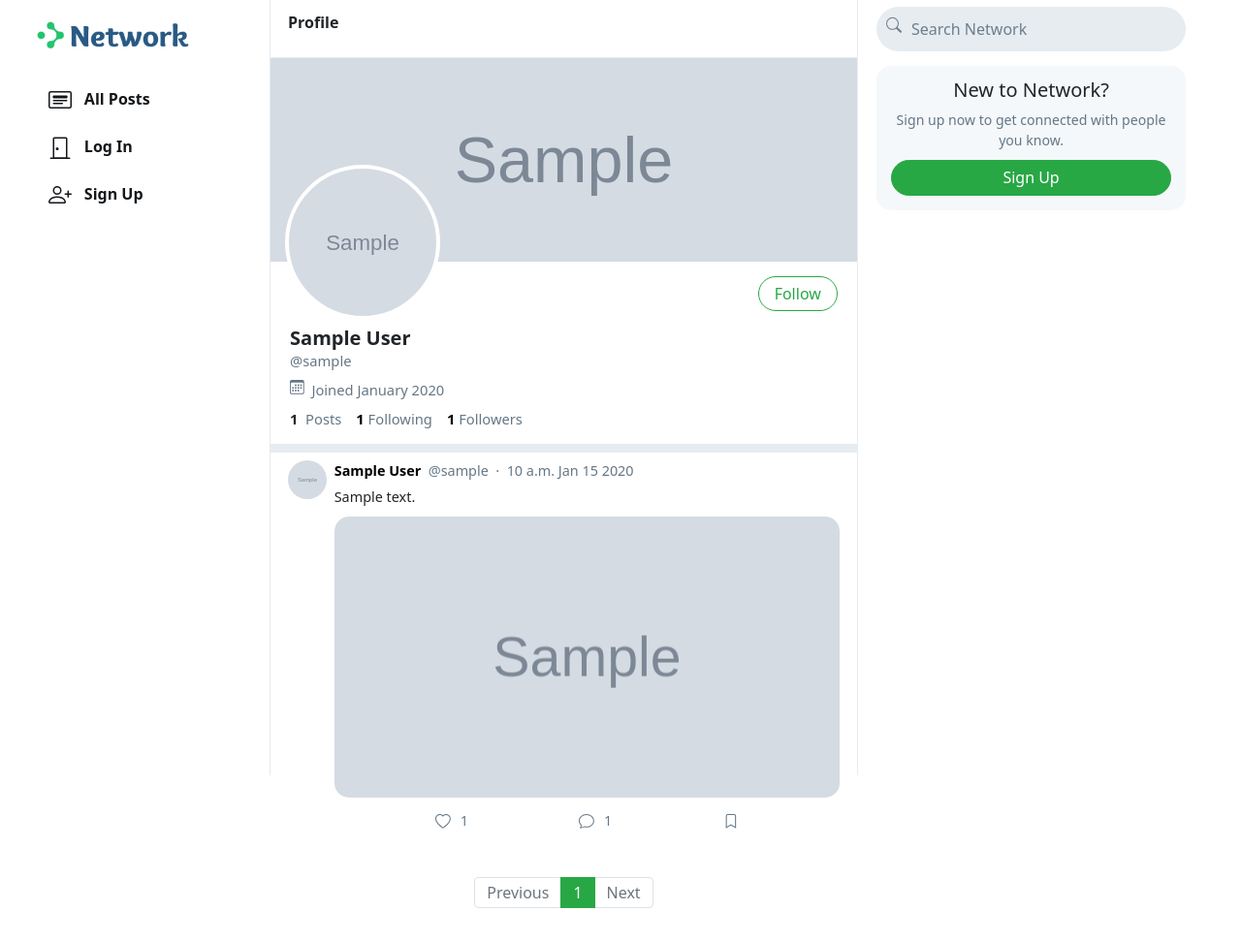
After one commit to yasamin-s96/social-network, a Django app: a page that uses network/templates/layout.html in a window 1280 px wide. The commit adds this page. Shown: the whole page at 97% size. Run offline with Django 5.2, Linux system fonts and the light colour scheme; tables that the repository leaves empty hold one stand-in row (values such as "Sample post"); grey boxes marked "Sample" are stand-in pictures; some libraries are stand-ins or nearby versions.

Commit message:
Added user profile view with basic information and authored posts display

```diff
--- a/account/static/network/layout.js
+++ b/account/static/network/layout.js
@@ -435,7 +435,8 @@ function show_comment(element) {
     let comment_div_data = comment_div.querySelector('.comment-div-data');
     let comment_comments = comment_div_data.querySelector('.comment-comments');
     if (comment_div.style.display === 'block') {
-        comment_div.querySelector('input').focus()
+        comment_div.style.display = 'none'
+        comment_comments.innerHTML = ''
         return;
     }
     comment_div.querySelector('#spinner').style.display = 'block';
--- /dev/null
+++ b/account/templates/profile.html
@@ -0,0 +1,55 @@
+<div class="profile-view" data-user="{{ requested_user.username }}">
+    <div class="cover-image" style="background-image: url({{ requested_user.profile.profile_cover.url }})"></div>
+    <div class="profile-image" style="background-image: url({{ requested_user.profile.profile_image.url }})"></div>
+    <div class="profile-details">
+        <div>
+            {% if user.username == requested_user.username %}
+                <button class="btn btn-outline-success float-right" id="edit-profile-btn">Edit Profile</button>
+            {% elif user in requested_user.follows.all %}
+                <button class="btn btn-success float-right"
+                        onclick="unfollow_user(this,'{{ requested_user.username }}','edit_page')" id="following-btn">
+                    Following
+                </button>
+            {% else %}
+                <button class="btn btn-outline-success float-right"
+                        onclick="follow_user(this,'{{ requested_user.username }}','edit_page')" id="follow-btn">Follow
+                </button>
+            {% endif %}
+        </div>
+        <div class="details-data">
+            <h5>
+                {% if requested_user.get_short_name %}
+                    {{ requested_user.get_full_name|title }}
+                {% else %}
+                    {{ requested_user.username|title }}
+                {% endif %}
+            </h5>
+            <div class="grey">@{{ requested_user.username }}</div>
+            <div class="grey" style="padding: 8px 0px;">
+                <svg width="1em" height="1em" viewBox="0 0 16 16" class="bi bi-calendar3" fill="currentColor"
+                     xmlns="http://www.w3.org/2000/svg">
+                    <path fill-rule="evenodd"
+                          d="M14 0H2a2 2 0 0 0-2 2v12a2 2 0 0 0 2 2h12a2 2 0 0 0 2-2V2a2 2 0 0 0-2-2zM1 3.857C1 3.384 1.448 3 2 3h12c.552 0 1 .384 1 .857v10.286c0 .473-.448.857-1 .857H2c-.552 0-1-.384-1-.857V3.857z"/>
+                    <path fill-rule="evenodd"
+                          d="M6.5 7a1 1 0 1 0 0-2 1 1 0 0 0 0 2zm3 0a1 1 0 1 0 0-2 1 1 0 0 0 0 2zm3 0a1 1 0 1 0 0-2 1 1 0 0 0 0 2zm-9 3a1 1 0 1 0 0-2 1 1 0 0 0 0 2zm3 0a1 1 0 1 0 0-2 1 1 0 0 0 0 2zm3 0a1 1 0 1 0 0-2 1 1 0 0 0 0 2zm3 0a1 1 0 1 0 0-2 1 1 0 0 0 0 2zm-9 3a1 1 0 1 0 0-2 1 1 0 0 0 0 2zm3 0a1 1 0 1 0 0-2 1 1 0 0 0 0 2zm3 0a1 1 0 1 0 0-2 1 1 0 0 0 0 2z"/>
+                </svg>
+                &nbsp;Joined {{ requested_user.date_joined | date:"F Y" }}
+            </div>
+            <div>
+                <strong>
+                    {{ posts_count }}
+                </strong>
+                &nbsp;<span class="grey">Posts</span>
+                &ensp;
+                <a href="#">
+                    <strong id="following__count">{{ following_count | default:0 }}</strong>&nbsp;<span class="grey">Following</span>
+                </a>
+                &ensp;
+                <a href="#">
+                    <strong id="follower__count">{{ follower_count | default:0 }}</strong>&nbsp;<span class="grey">Followers</span>
+                </a>
+            </div>
+        </div>
+    </div>
+</div>
+<div class="space"></div>
--- a/account/urls.py
+++ b/account/urls.py
@@ -8,6 +8,7 @@ urlpatterns = [
     path('login/', auth_views.LoginView.as_view(), name='login'),
     path('logout/', auth_views.LogoutView.as_view(), name='logout'),
     path('register/', views.register, name='register'),
+    path('<str:username>/', views.ProfileView.as_view(), name='profile'),
 
     # Reset password paths
     path('password-reset/<uidb64>/<token>', auth_views.PasswordResetConfirmView.as_view(),
--- a/account/views.py
+++ b/account/views.py
@@ -1,6 +1,13 @@
+from django.contrib.auth import get_user_model
 from django.contrib import messages
-from django.shortcuts import render, redirect
+from django.core.paginator import Paginator
+from django.db.models import Count
+from django.http import Http404
+from django.shortcuts import render, redirect, get_object_or_404
 from django.urls import reverse
+from django.utils.decorators import method_decorator
+from django.views.decorators.csrf import ensure_csrf_cookie
+from django.views.generic import DetailView
 
 from .forms import RegistrationForm, ProfileForm
 
@@ -26,3 +33,25 @@ def register(request):
         profile_form = ProfileForm()
 
     return render(request, 'registration/register.html', {'auth_form': auth_form, 'profile_form': profile_form})
+
+
+@method_decorator(ensure_csrf_cookie, name='dispatch')
+class ProfileView(DetailView):
+    model = get_user_model()
+    context_object_name = 'requested_user'
+    template_name = 'network/index.html'
+
+    def get_object(self, queryset=None):
+        username = self.kwargs.get('username')
+        return get_object_or_404(self.model, username=username)
+
+    def get_context_data(self, **kwargs):
+        context = super().get_context_data(**kwargs)
+        posts = self.object.posts.annotate(likes_count=Count('likes'))
+        posts_paginator = Paginator(posts, 10)
+        context['page_obj'] = posts_paginator.get_page(self.kwargs.get('page'))
+        context['posts_count'] = posts.count()
+        context['following_count'] = self.object.follows.count()
+        context['follower_count'] = self.object.followed_by.count()
+        context['page'] = 'profile'
+        return context
--- a/network/templates/layout.html
+++ b/network/templates/layout.html
@@ -170,7 +170,7 @@
                                 </a>
                             </li>
                             <li class="nav-item" id="profile">
-                                <a href="" class="nav-link">
+                                <a href="{% url "profile" user.username %}" class="nav-link">
                                     <div>
                                         <svg width="1.5em" height="1.5em" viewBox="0 0 16 16" class="bi bi-person"
                                              fill="currentColor" xmlns="http://www.w3.org/2000/svg">
@@ -240,7 +240,7 @@
             <div style="position: absolute; bottom: 10px;">
                 {% if user.is_authenticated %}
                     <li class="nav-item sidenav-user">
-                        <a href="" class="nav-link">
+                        <a href="{% url "profile" user.username %}" class="nav-link">
                             <div class="user_account">
                                 <div class="small-profilepic"
                                      style="float: left; background-image: url({{ user.profile.profile_image.url }})"></div>
--- a/network/templates/network/index.html
+++ b/network/templates/network/index.html
@@ -19,14 +19,15 @@
             </nav>
             <div class="left-div-content">
                 <div class="posts-view">
-                    {% block profile %}
-                    {% endblock %}
+                    {% if page == 'profile' %}
+                        {% include 'profile.html' with requested_user=requested_user user=user posts_count=posts_count following_count=following_count follower_count=follower_count %}
+                    {% endif %}
                     <div class="main-div-content">
                         {% for post in page_obj.object_list %}
                             <div class="post" data-post_id="{{ post.id }}">
                                 <div>
                                     <div>
-                                        <a href="#">
+                                        <a href="{% url 'profile' post.creator.username %}">
                                             <div class="small-profilepic"
                                                  style="background-image: url({{ post.creator.profile.profile_image.url }})"></div>
                                         </a>
@@ -34,19 +35,18 @@
                                     <div style="flex: 1">
                                         <div class="post-user">
                                             <div>
-                                                <a href="#">
+                                                <a href="{% url 'profile' post.creator.username %}">
                                                     <span>
                                                         <strong>
-                                                            {% if post.creator.first_name %}
-                                                                {{ post.creator.first_name|title }}
-                                                                {{ post.creator.last_name|title }}
+                                                            {% if post.creator.get_short_name %}
+                                                                {{ post.creator.get_full_name|title }}
                                                             {% else %}
                                                                 {{ post.creator.username|title }}
                                                             {% endif %}
                                                         </strong>
                                                     </span>
                                                 </a>
-                                                <a href="#">
+                                                <a href="{% url 'profile' post.creator.username %}">
                                                     <span class="grey">&nbsp;@{{ post.creator.username }}</span>
                                                 </a>
                                                 <span class="grey">&nbsp;&middot;&nbsp;&nbsp;{{ post.posted_at | date:"P M d Y" }}</span>
@@ -105,7 +105,8 @@
                                                                   d="M8 1.314C12.438-3.248 23.534 4.735 8 15-7.534 4.736 3.562-3.248 8 1.314z"/>
                                                         </svg>
                                                     </div>
-                                                    <div style="padding: 7px 0px;" class="likes_count">{{ post.likes_count }}</div>
+                                                    <div style="padding: 7px 0px;"
+                                                         class="likes_count">{{ post.likes_count }}</div>
                                                 </div>
                                             {% else %}
                                                 <div class="like" onclick="like_post(this)"
@@ -195,12 +196,16 @@
                                 </div>
                             </div>
                         {% empty %}
-                            {% block emptyprofile %}
-                            {% endblock %}
-                            {% if page == 'all_posts' %}
-                                <div class="text-align-center">
+                            {% if page == 'all_posts' or page == 'profile' %}
+                                <div class="text-center">
                                     <br>
-                                    <strong style="font-size: 1.2em;">Sorry! No one have posted anything yet.</strong>
+                                    <strong style="font-size: 1.2em;">
+                                        {% if page == 'all_posts' %}
+                                            Sorry! No one have posted anything yet.
+                                        {% else %}
+                                            @{{ requested_user.username }} hasn't posted
+                                        {% endif %}
+                                    </strong>
                                     <div class="grey" style="font-size: .9em;">When they do, their posts will show up
                                         here.
                                     </div>
--- a/network/views.py
+++ b/network/views.py
@@ -10,7 +10,7 @@ from django.shortcuts import render, redirect, get_object_or_404
 from django.http import HttpResponse, JsonResponse
 from django.views.decorators.http import require_POST
 from django.views.decorators.csrf import ensure_csrf_cookie
-from django.views.generic import ListView
+from django.views.generic import ListView, DetailView
 from django.urls import reverse
 from django.utils.decorators import method_decorator
 
@@ -92,6 +92,7 @@ def post_save_unsave(request, post_id):
     return HttpResponse(status=400)
 
 
+@login_required
 def post_comments(request, post_id):
     post = get_object_or_404(Post, pk=post_id)
 
--- a/project6/urls.py
+++ b/project6/urls.py
@@ -20,6 +20,6 @@ from django.urls import path, include
 urlpatterns = [
     path('admin/', admin.site.urls),
     path('__debug__/', include('debug_toolbar.urls')),
+    path('network/', include("network.urls", namespace="network")),
     path('', include('account.urls')),
-    path('network/', include("network.urls", namespace="network"))
 ]
```
Also changed, not shown: account/models.py (+5 -3 lines), account/migrations/0010_alter_user_follows.py (added), account/migrations/0011_alter_profile_profile_cover.py (added).
